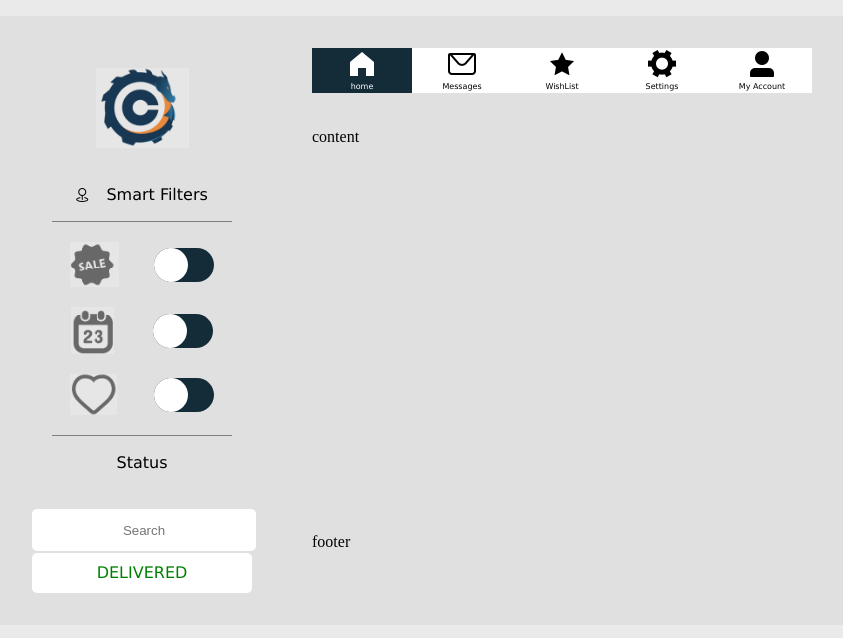
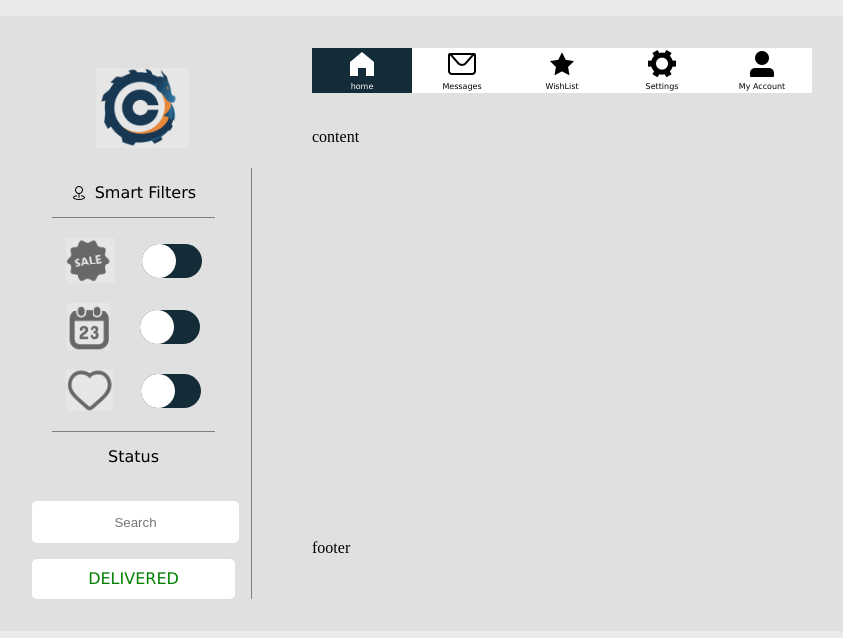
Before and after one commit to jdaison/StarkCoreMockup, a Vue app: page /#/ in a window 1280 px wide. Shown: the top 638 px of the page, without its empty margins (64-907 px from the left). Built offline with nearby package versions, Linux system fonts and the light colour scheme.

Commit message:
fixes to layout

```diff
--- a/src/components/filters/SmartFilters.vue
+++ b/src/components/filters/SmartFilters.vue
@@ -3,6 +3,8 @@
     <div class="vertical-align">
       <img id="img-logo" alt="starkcore logo" src="../../assets/logo.png"/>
     </div>
+    <div class="rigth-border">
+
       <div class="vertical-align border-margin-padding-bottom" >
         <i class="el-icon-place"></i>
         <p>Smart Filters</p>
@@ -29,6 +31,7 @@
       <div class="label">
         <p  >DELIVERED</p>
       </div>
+    </div>
 
   </ElContainer>
 </template>
--- a/src/components/filters/smartfilters.scss
+++ b/src/components/filters/smartfilters.scss
@@ -20,7 +20,6 @@
   padding: 15px;
 }
 
-
 i {
   font-size: 1rem;
 }
@@ -28,7 +27,7 @@ i {
 p {
   font-family: 'Lucida Sans', 'Lucida Sans Regular', 'Lucida Grande', 'Lucida Sans Unicode', Geneva, Verdana, sans-serif;
   font-size: 1rem;
-  margin: 2px
+  margin: 0px;
 }
 
 .el-switch{
@@ -36,6 +35,7 @@ p {
 }
 
 .label {
+  margin-top: 1rem;
   vertical-align: middle;
   text-align: center;
   line-height: 2.5rem;
@@ -56,3 +56,8 @@ input {
   text-align: center;
   border: none;
 }
+
+.rigth-border{
+  padding-right: 1rem;
+  border-right: solid 1px gray;
+}
```
Lines whose indentation alone changed are shown as unchanged.
